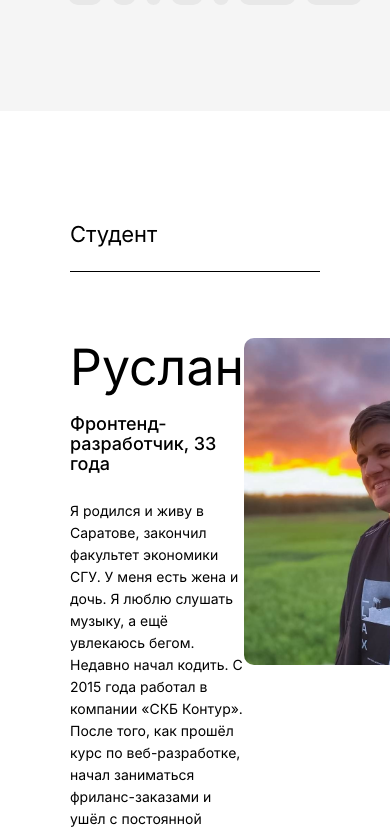
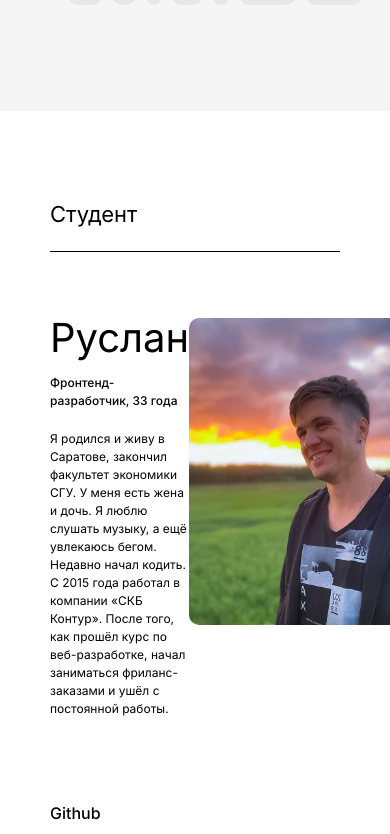
Before and after one commit to rem-ran/movies-explorer-frontend, a React (Create React App) app: page / in a window 390 px wide. Shown: the part 2169-3003 px from the top of the page. Built offline with nearby package versions, Linux system fonts and the light colour scheme.

Commit message:
make 1024 res css for aboutMe component

```diff
--- a/src/components/Main/AboutMe/AboutMe.css
+++ b/src/components/Main/AboutMe/AboutMe.css
@@ -1,13 +1,24 @@
 .about-me__container {
-    /* display: flex; */
     padding: 110px 70px;
     justify-content: space-between;
+}
+
+@media screen and (max-width: 1023px) {
+    .about-me__container {
+        padding: 90px 50px;
+    }
 }
 
 .about-me__text {
     display: flex;
     flex-direction: column;
     width: 600px;
+}
+
+@media screen and (max-width: 1023px) {
+    .about-me__text {
+        width: 364px;
+    }
 }
 
 .about-me__header {
@@ -32,12 +43,27 @@
     line-height: 58px;
 }
 
+@media screen and (max-width: 1023px) {
+    .about-me__name {
+        font-size: 40px;
+        line-height: 40px;
+    }
+}
+
 .about-me__prof {
     margin: 0;
     padding-top: 18px;
     font-weight: 500;
     font-size: 18px;
     line-height: 20px;
+}
+
+@media screen and (max-width: 1023px) {
+    .about-me__prof {
+        padding-top: 16px;
+        font-size: 12px;
+        line-height: 18px;
+    }
 }
 
 .about-me__about {
@@ -48,12 +74,26 @@
     line-height: 22px;
 }
 
+@media screen and (max-width: 1023px) {
+    .about-me__about {
+        padding-top: 20px;
+        font-size: 12px;
+        line-height: 18px;
+    }
+}
+
 .about-me__img {
     width: 270px;
     height: 327px;
     border-radius: 10px;
     object-fit: cover;
+}
 
+@media screen and (max-width: 1023px) {
+    .about-me__img {
+        width: 255px;
+        height: 307px;
+    }
 }
 
 .about-me__link {
@@ -71,3 +111,9 @@
     cursor: pointer;
     color: rgba(0, 0, 0, 0.7);
 }
+
+@media screen and (max-width: 1023px) {
+    .about-me__link {
+        padding-top: 87px;
+    }
+}
--- a/src/components/Main/AboutMe/AboutMe.js
+++ b/src/components/Main/AboutMe/AboutMe.js
@@ -4,7 +4,7 @@ import './AboutMe.css';
 
 const AboutMe = () => {
   return (
-    <div className="about-me">
+    <section className="about-me">
       <div className="about-me__container">
         <h2 className="about-me__header">Студент</h2>
         <div className="about-me__content">
@@ -34,7 +34,7 @@ const AboutMe = () => {
           />
         </div>
       </div>
-    </div>
+    </section>
   );
 };
 
```
